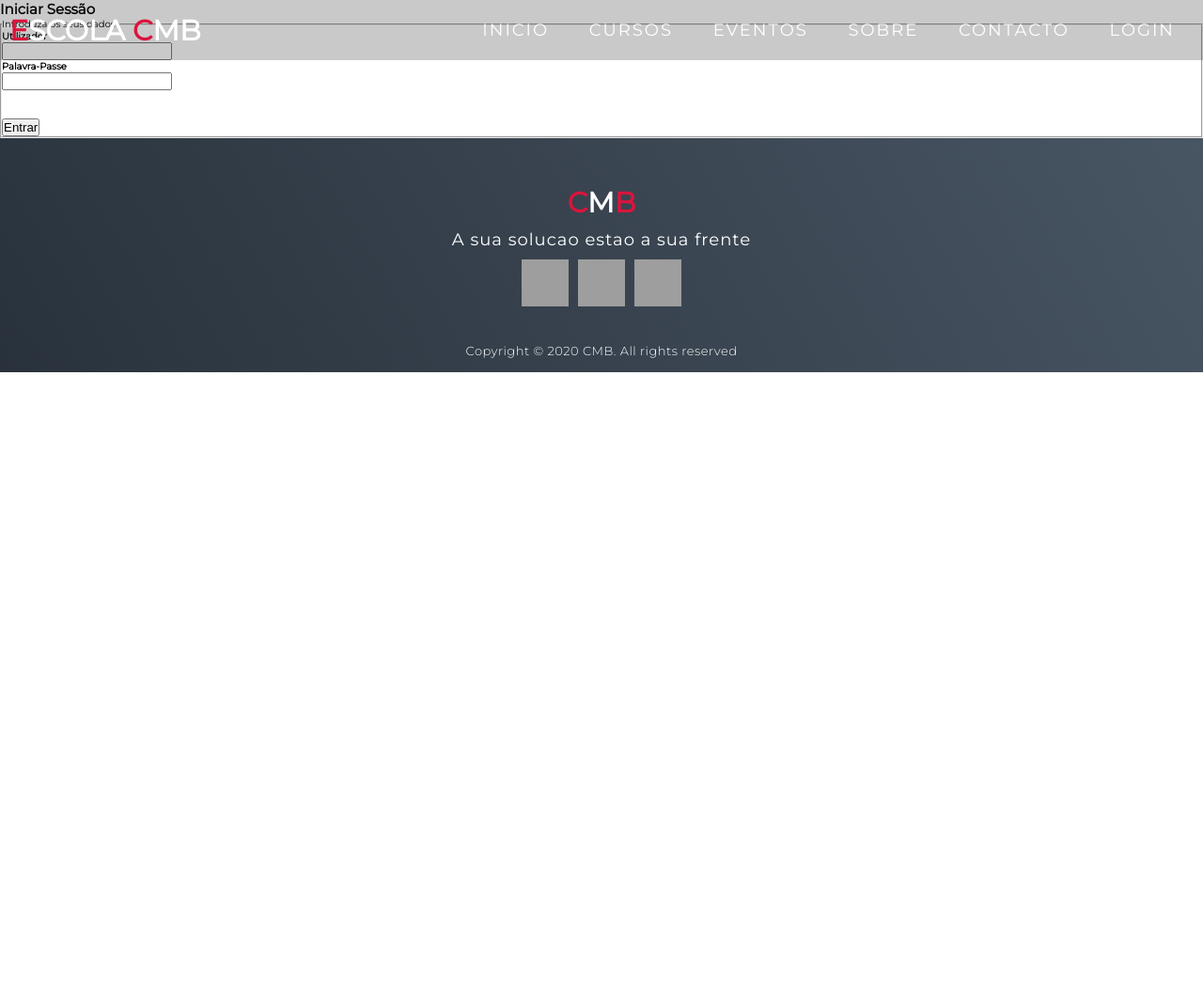
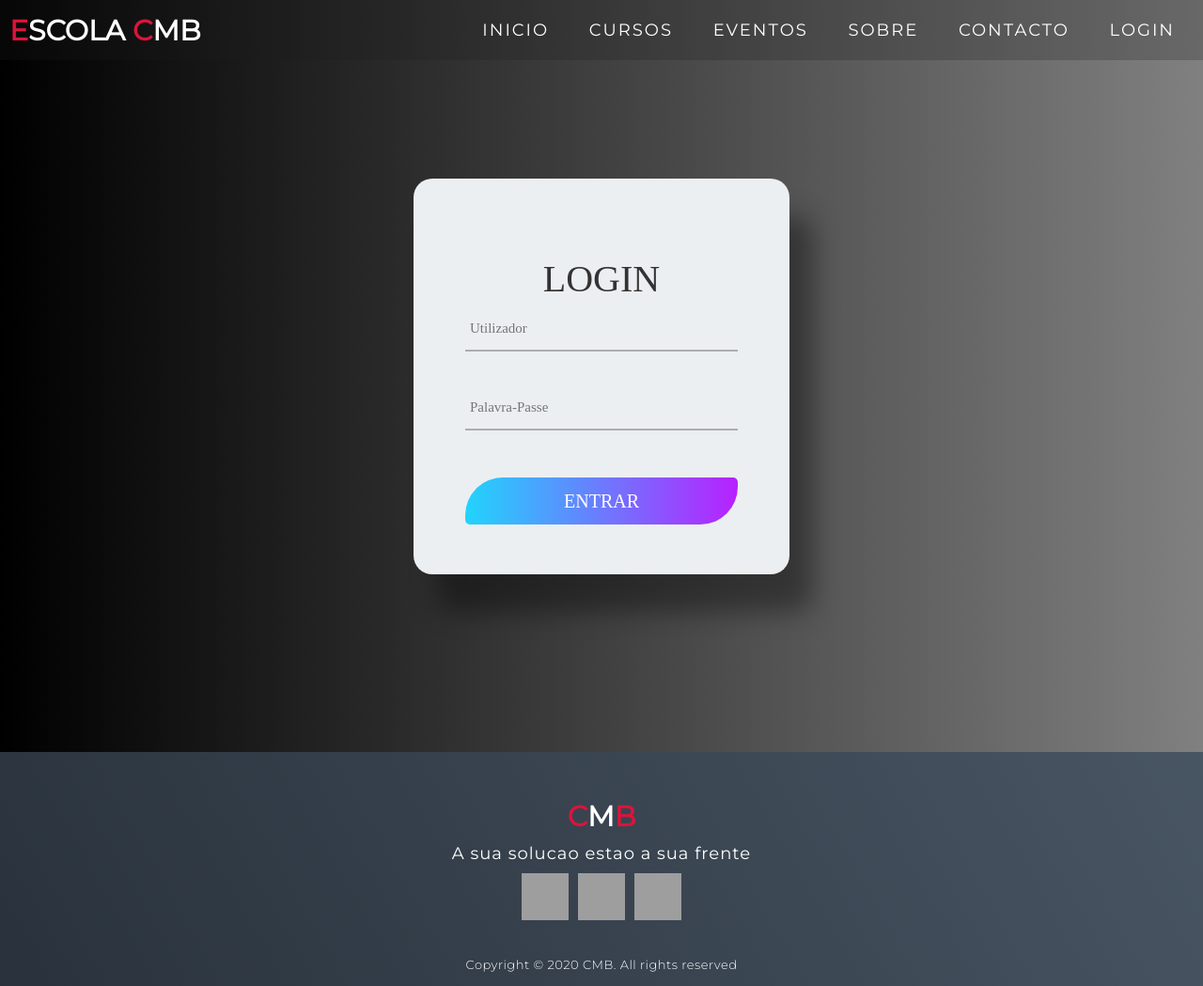
Before and after one commit to Goncaloalexandrefgomes/cmbpap, a Flask app: page /login in a window 1280 px wide. Shown: the whole page at 94% size. Before the commit the page ends 396 px from the top, so only its background shows below. Run offline with Flask 2, Linux system fonts and the light colour scheme; some libraries are stand-ins or nearby versions; grey boxes are pictures that could not be loaded.

Commit message:
login style.css

```diff
--- a/static/style.css
+++ b/static/style.css
@@ -700,156 +700,224 @@ p {
 }
 
 
+
+
+
+
 /* Login */
-.bg-img{
-  background: url('/static/img/bg/bg1.jpg');
-  height: 100vh;
-  background-size: cover;
-  background-position: center;
+input {
+	outline: none;
+	border: none;
 }
-.bg-img:after{
+
+button {
+	outline: none !important;
+	border: none;
+	background: transparent;
+}
+
+button:hover {
+	cursor: pointer;
+}
+
+/*--Login Container--*/
+
+.container-login {
+  width: 100%;
+  min-height: 100vh;
+  display: -webkit-flex;
+  display: flex;
+  flex-wrap: wrap;
+  justify-content: center;
+  align-items: center;
+  padding: 15px;
+  background: -webkit-linear-gradient(to right, black, gray);
+  background: linear-gradient(to right, black, gray);
+}
+
+.wrap-login {
+  width: 400px;
+  background: #eceff1;
+  border-radius: 20px;
+  overflow: hidden;
+  padding: 77px 55px 53px 55px;
+  -webkit-box-shadow: 25px 40px 28px 0px rgba(0, 0, 0, 0.38);
+ /* box-shadow: eje-x | eje-y | blur-radius | color */
+}
+
+
+/*----Formulario----*/
+
+.login-form {
+  width: 100%;
+}
+
+.login-form-title {
+  display: block;
+  font-family: Poppins-Bold;
+  font-size: 40px;
+  color: #333333;
+  line-height: 1.5;
+  text-align: center;
+}
+
+
+/*------------------------------------------------------------------
+[ Input ]*/
+
+.wrap-input100 {
+  width: 100%;
+  position: relative;
+  border-bottom: 2px solid #adadad;
+  margin-bottom: 37px;
+}
+
+.input100 {
+  font-family: Poppins-Regular;
+  font-size: 15px;
+  color: #555555;
+  line-height: 1.2;
+
+  display: block;
+  width: 100%;
+  height: 45px;
+  background: transparent;
+  padding: 0 5px;
+}
+
+/*---------------------------------------------*/
+.focus-efeito {
   position: absolute;
-  content: '';
+  display: block;
+  width: 100%;
+  height: 100%;
   top: 0;
   left: 0;
+  pointer-events: none;
+}
+
+.focus-efeito::before {
+  content: "";
+  display: block;
+  position: absolute;
+  bottom: -2px;
+  left: 0;
+  width: 0;
+  height: 4px;
+
+  -webkit-transition: all 0.4s;
+  -o-transition: all 0.4s;
+  -moz-transition: all 0.4s;
+  transition: all 0.4s;
+
+  background: #6a7dfe;
+  background: -webkit-linear-gradient(left, #21d4fd, #b721ff);
+  background: -o-linear-gradient(left, #21d4fd, #b721ff);
+  background: -moz-linear-gradient(left, #21d4fd, #b721ff);
+  background: linear-gradient(left, #21d4fd, #b721ff);
+}
+
+.focus-efeito::after {
+  font-family: Poppins-Regular;
+  font-size: 15px;
+  color: #999999;
+  line-height: 1.2;
+
+  content: attr(data-placeholder);
+  display: block;
+  width: 100%;
+  position: absolute;
+  top: 16px;
+  left: 0px;
+  padding-left: 5px;
+
+  -webkit-transition: all 0.4s;
+  -o-transition: all 0.4s;
+  -moz-transition: all 0.4s;
+  transition: all 0.4s;
+}
+
+.input100:focus + .focus-efeito::after {
+  top: -15px;
+}
+
+.input100:focus + .focus-efeito::before {
+  width: 100%;
+}
+
+.has-val.input100 + .focus-efeito::after {
+  top: -15px;
+}
+
+.has-val.input100 + .focus-efeito::before {
+  width: 100%;
+}
+
+/*---------------------------------------------*/
+
+
+/*------------------------------------------------------------------
+[ Button ]*/
+.container-login-form-btn {
+  display: -webkit-box;
+  display: -webkit-flex;
+  display: -moz-box;
+  display: -ms-flexbox;
+  display: flex;
+  flex-wrap: wrap;
+  justify-content: center;
+  padding-top: 13px;
+}
+
+.wrap-login-form-btn {
+  width: 100%;
+  display: block;
+  position: relative;
+  z-index: 1;
+  border-radius: 40px 5px;
+  overflow: hidden;
+  margin: 0 auto;
+}
+
+.login-form-bgbtn {
+  position: absolute;
+  z-index: -1;
+  width: 300%;
   height: 100%;
+  background: #a64bf4;
+  background: -webkit-linear-gradient(right, #21d4fd, #b721ff, #21d4fd, #b721ff);
+  background: -o-linear-gradient(right, #21d4fd, #b721ff, #21d4fd, #b721ff);
+  background: -moz-linear-gradient(right, #21d4fd, #b721ff, #21d4fd, #b721ff);
+  background: linear-gradient(right, #21d4fd, #b721ff, #21d4fd, #b721ff);
+  top: 0;
+  left: -100%;
+
+  -webkit-transition: all 0.4s;
+  -o-transition: all 0.4s;
+  -moz-transition: all 0.4s;
+  transition: all 0.4s;
+}
+
+.login-form-btn {
+  font-family: Poppins-Medium;
+  font-size: 20px;
+  color: #fff;
+  line-height: 1.2;
+  text-transform: uppercase;
+
+  display: -webkit-box;
+  display: -webkit-flex;
+  display: -moz-box;
+  display: -ms-flexbox;
+  display: flex;
+  justify-content: center;
+  align-items: center;
+  padding: 0 20px;
   width: 100%;
-  background: rgba(0,0,0,0.7);
+  height: 50px;
 }
-.content{
-  position: absolute;
-  top: 50%;
-  left: 50%;
-  z-index: 999;
-  text-align: center;
-  padding: 60px 32px;
-  width: 370px;
-  transform: translate(-50%,-50%);
-  background: rgba(255,255,255,0.04);
-  box-shadow: -1px 4px 28px 0px rgba(0,0,0,0.75);
-}
-.content header{
-  color: white;
-  font-size: 33px;
-  font-weight: 600;
-  margin: 0 0 35px 0;
-  font-family: 'Montserrat',sans-serif;
-}
-.field{
-  position: relative;
-  height: 45px;
-  width: 100%;
-  display: flex;
-  background: rgba(255,255,255,0.94);
-}
-.field span{
-  color: #222;
-  width: 40px;
-  line-height: 45px;
-}
-.field input{
-  height: 100%;
-  width: 100%;
-  background: transparent;
-  border: none;
-  outline: none;
-  color: #222;
-  font-size: 16px;
-  font-family: 'Poppins',sans-serif;
-}
-.space{
-  margin-top: 16px;
-}
-.show{
-  position: absolute;
-  right: 13px;
-  font-size: 13px;
-  font-weight: 700;
-  color: #222;
-  display: none;
-  cursor: pointer;
-  font-family: 'Montserrat',sans-serif;
-}
-.pass-key:valid ~ .show{
-  display: block;
-}
-.pass{
-  text-align: left;
-  margin: 10px 0;
-}
-.pass a{
-  color: white;
-  text-decoration: none;
-  font-family: 'Poppins',sans-serif;
-}
-.pass:hover a{
-  text-decoration: underline;
-}
-.field input[type="submit"]{
-  background: #3498db;
-  border: 1px solid #2691d9;
-  color: white;
-  font-size: 18px;
-  letter-spacing: 1px;
-  font-weight: 600;
-  cursor: pointer;
-  font-family: 'Montserrat',sans-serif;
-}
-.field input[type="submit"]:hover{
-  background: #2691d9;
-}
-.login{
-  color: white;
-  margin: 20px 0;
-  font-family: 'Poppins',sans-serif;
-}
-.links{
-  display: flex;
-  cursor: pointer;
-  color: white;
-  margin: 0 0 20px 0;
-}
-.facebook,.instagram{
-  width: 100%;
-  height: 45px;
-  line-height: 45px;
-  margin-left: 10px;
-}
-.facebook{
-  margin-left: 0;
-  background: #4267B2;
-  border: 1px solid #3e61a8;
-}
-.instagram{
-  background: #E1306C;
-  border: 1px solid #df2060;
-}
-.facebook:hover{
-  background: #3e61a8;
-}
-.instagram:hover{
-  background: #df2060;
-}
-.links i{
-  font-size: 17px;
-}
-i span{
-  margin-left: 8px;
-  font-weight: 500;
-  letter-spacing: 1px;
-  font-size: 16px;
-  font-family: 'Poppins',sans-serif;
-}
-.signup{
-  font-size: 15px;
-  color: white;
-  font-family: 'Poppins',sans-serif;
-}
-.signup a{
-  color: #3498db;
-  text-decoration: none;
-}
-.signup a:hover{
-  text-decoration: underline;
+
+.wrap-login-form-btn:hover .login-form-bgbtn {
+  left: 0;
 }
 /* End Login */
--- a/templates/login.html
+++ b/templates/login.html
@@ -2,18 +2,30 @@
 {% block conteudo %}
 
 <section id="login">
-    <h2>Iniciar Sessão</h2>
-    <fieldset>
-        <legend>Introduza os seus dados</legend>
-        <form method="post">
-            <h4>Utilizador</h4>
-            <input type='text' name='utilizador' required>
-            <h4>Palavra-Passe</h4>
-            <input type='password' name='passe' required>
-            <p><br></p>
-            <input type='submit' value="Entrar">
-        </form>
-    </fieldset>
+    <div class="container-login">
+        <div class="wrap-login">
+            <form class="login-form validate-form" id="formLogin" action="" method="post">
+                <span class="login-form-title">LOGIN</span>
+
+                <div class="wrap-input100">
+                    <input class="input100" type="text" name="utilizador" placeholder="Utilizador" required>
+                    <span class="focus-efeito"></span>
+                </div>
+
+                <div class="wrap-input100">
+                    <input class="input100" type="password" name="passe" placeholder="Palavra-Passe" required>
+                    <span class="focus-efeito"></span>
+                </div>
+
+                <div class="container-login-form-btn">
+                    <div class="wrap-login-form-btn">
+                        <div class="login-form-bgbtn"></div>
+                        <button type="submit" name="submit" class="login-form-btn">Entrar</button>
+                    </div>
+                </div>
+            </form>
+        </div>
+    </div>
 </section>
 {% if erro %}<h1>{{ erro }}</h1>{% endif %}
 {% endblock %}
```
